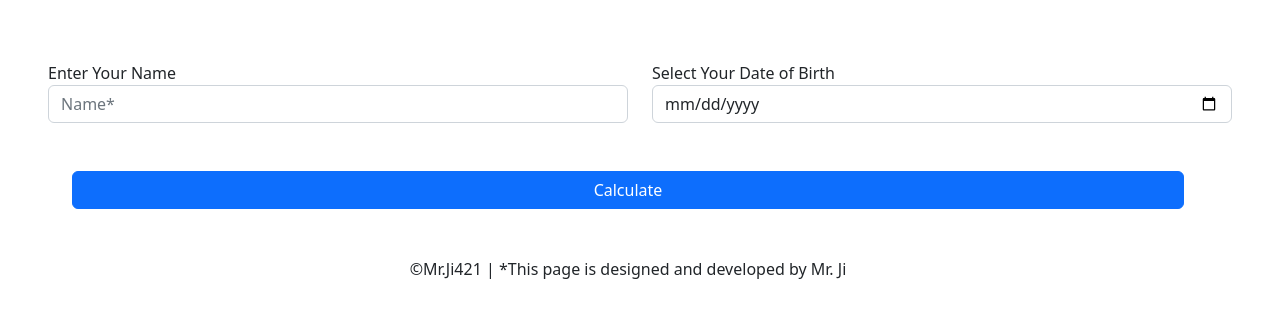
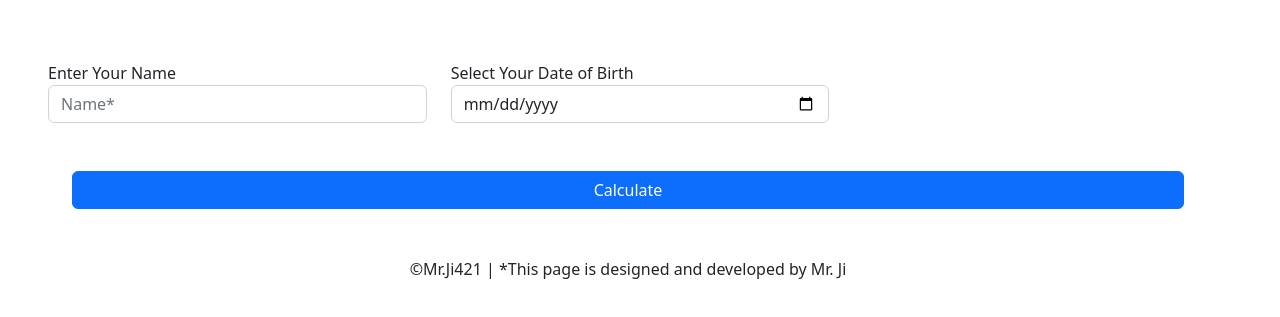
Before and after one commit to MrJi421/Age_Calculator_JS, a plain HTML site: page index.html in a window 1280 px wide. Shown: the part 141-458 px from the top of the page. Drawn offline with nearby package versions, Linux system fonts and the light colour scheme.

Commit message:
Update index.html

```diff
--- a/index.html
+++ b/index.html
@@ -22,11 +22,11 @@
     <p id="result"></p>
 
     <form class="row p-5">
-      <div class="col">
+      <div class="col-sm-4">
          <label for="Name">Enter Your Name</label>
         <input type="text" id="Name" class="form-control" placeholder="Name*" aria-label="First name" required>
       </div>
-      <div class="col">
+      <div class="col-sm-4">
                   <label for="birthdate">Select Your Date of Birth</label>
         <input type="date" class="form-control" id="birthdate">
       </div>
```
